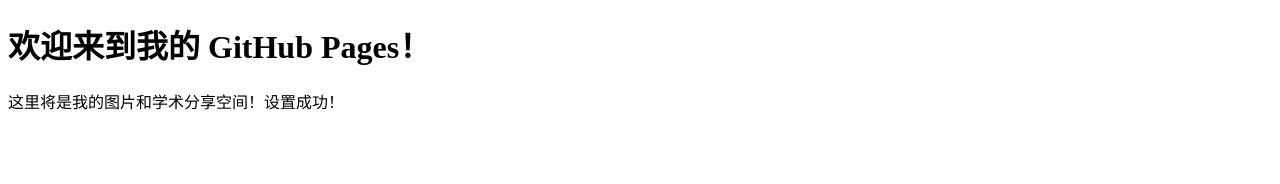
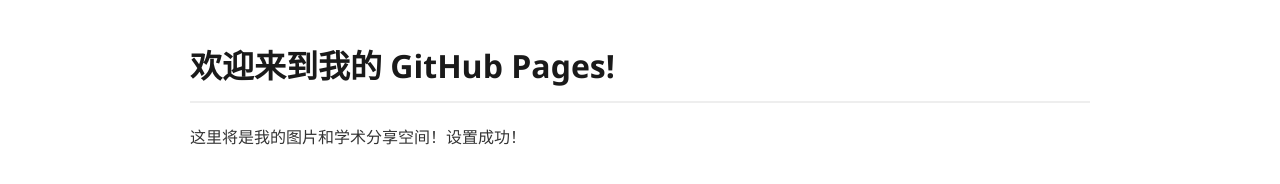
Before and after one commit to blynhilder/blynhilder.github.io, a plain HTML site: page index.html in a window 1280 px wide. Drawn offline with Linux system fonts and the light colour scheme.

Commit message:
Update index.html

```diff
--- a/index.html
+++ b/index.html
@@ -3,17 +3,40 @@
 <head>
     <meta charset="UTF-8">
     <title>我的第一个免费网站</title>
+
+    <style>
+        body {
+            font-family: 'Segoe UI', Tahoma, Geneva, Verdana, sans-serif;
+            margin: 40px auto;
+            max-width: 900px;
+            padding: 0 20px;
+            line-height: 1.6;
+            color: #333;
+        }
+        h1 {
+            color: #1a1a1a;
+            border-bottom: 2px solid #eee;
+            padding-bottom: 10px;
+        }
+        #cusdis_thread {
+            margin-top: 50px;
+        }
+    </style>
+
 </head>
 <body>
-    <h1>欢迎来到我的 GitHub Pages！</h1>
+
+    <h1>欢迎来到我的 GitHub Pages!</h1>
     <p>这里将是我的图片和学术分享空间！设置成功！</p>
+
     <div id="cusdis_thread"
         data-host="https://cusdis.com"
-  data-app-id="9afb3450-f9c5-4103-986d-9ac244304d33"
+        data-app-id="98c24430f833"
         data-page-id="{{ PAGE_ID }}"
         data-page-url="{{ PAGE_URL }}"
         data-page-title="{{ PAGE_TITLE }}"
     ></div>
-<script async defer src="https://cusdis.com/js/cusdis.es.js"></script>
+    <script async defer src="https://cusdis.com/js/cusdis-es.js"></script>
+
 </body>
 </html>
```
Lines whose indentation alone changed are shown as unchanged.
